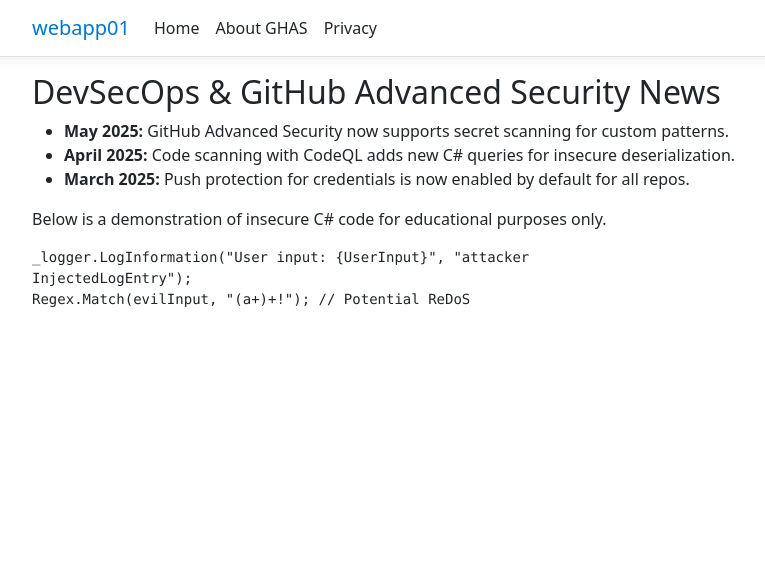
After one commit to githubabcs-devops/gh-aspnet-webapp-01, an ASP.NET Core app: page /DevSecOps in a window 1280 px wide. The commit adds this page. Shown: the top 582 px of the page, without its empty margins (50-815 px from the left). Run offline with ASP.NET Core 8, Linux system fonts and the light colour scheme; style sheets or scripts are compiled from the project's sources.

Commit message:
Add DevSecOps page with security news and examples; update project dependencies

```diff
--- /dev/null
+++ b/src/webapp01/Pages/DevSecOps.cshtml
@@ -0,0 +1,19 @@
+@page
+@model webapp01.Pages.DevSecOpsModel
+@{
+    ViewData["Title"] = "DevSecOps";
+}
+
+<h2>DevSecOps & GitHub Advanced Security News</h2>
+<div>
+    <ul>
+        <li><strong>May 2025:</strong> GitHub Advanced Security now supports secret scanning for custom patterns.</li>
+        <li><strong>April 2025:</strong> Code scanning with CodeQL adds new C# queries for insecure deserialization.</li>
+        <li><strong>March 2025:</strong> Push protection for credentials is now enabled by default for all repos.</li>
+    </ul>
+</div>
+<p>Below is a demonstration of insecure C# code for educational purposes only.</p>
+<pre>
+@Model.InsecureLogExample
+@Model.InsecureRegexExample
+</pre>
--- /dev/null
+++ b/src/webapp01/Pages/DevSecOps.cshtml.cs
@@ -0,0 +1,36 @@
+using Microsoft.AspNetCore.Mvc.RazorPages;
+using Microsoft.Extensions.Logging;
+using System.Text.RegularExpressions;
+
+namespace webapp01.Pages
+{
+    public class DevSecOpsModel : PageModel
+    {
+        private readonly ILogger<DevSecOpsModel> _logger;
+        public string InsecureLogExample { get; private set; }
+        public string InsecureRegexExample { get; private set; }
+
+        public DevSecOpsModel(ILogger<DevSecOpsModel> logger)
+        {
+            _logger = logger;
+        }
+
+        public void OnGet()
+        {
+            // Insecure log forging example
+            string userInput = "attacker\nInjectedLogEntry";
+            _logger.LogInformation("User input: {UserInput}", userInput);
+            InsecureLogExample = $"_logger.LogInformation(\"User input: {{UserInput}}\", \"{userInput}\");";
+
+            // Insecure regex example (ReDoS)
+            string evilInput = new string('a', 10000) + "!";
+            string pattern = "(a+)+!";
+            try
+            {
+                Regex.Match(evilInput, pattern);
+                InsecureRegexExample = $"Regex.Match(evilInput, \"{pattern}\"); // Potential ReDoS";
+            }
+            catch { }
+        }
+    }
+}
--- a/src/webapp01/Pages/Index.cshtml
+++ b/src/webapp01/Pages/Index.cshtml
@@ -9,5 +9,6 @@
         <h5 class="card-title">.NET 💜 Azure v4</h5>
         <p class="card-text">Learn about <a href="https://learn.microsoft.com/aspnet/core">building Web apps with ASP.NET Core</a>.</p>
         <p class="card-text">Visit our <a asp-page="/About">About GHAS</a> page to learn about GitHub Advanced Security features.</p>
+        <p class="card-text">Check out the <a asp-page="/DevSecOps">DevSecOps</a> page for the latest security news and a demo.</p>
     </div>
 </div>
```
Also changed, not shown: src/webapp01/webapp01.csproj.
